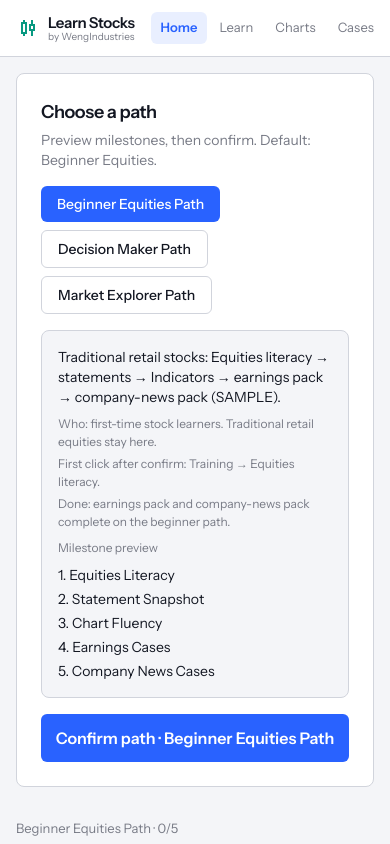
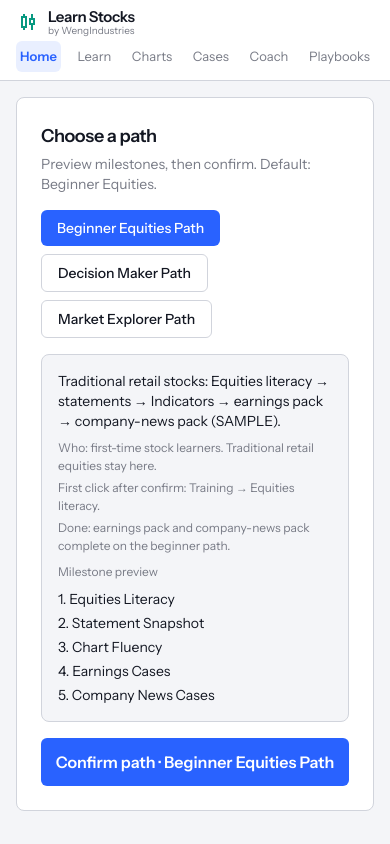
Before and after one commit to Siphon880gh/Stocks-Trainer, a React (Vite) app: page / in a window 390 px wide. Shown: the top 844 px of the page. Built offline with nearby package versions, Linux system fonts and the light colour scheme.

Commit message:
QA: header nav gets its own full-width row below sm (Coach and Playbooks were off-screen at 390px)

```diff
--- a/src/components/AppChrome.tsx
+++ b/src/components/AppChrome.tsx
@@ -15,7 +15,8 @@ export default function AppChrome({ children }: { children: ReactNode }) {
   return (
     <div className="min-h-screen flex flex-col bg-canvas text-ink">
       <header className="sticky top-0 z-50 border-b border-line bg-surface/95 backdrop-blur-sm">
-        <div className="max-w-7xl mx-auto px-4 h-14 flex items-center gap-4">
+        {/* Below sm the six links get their own full-width row; one row hid Coach and Playbooks behind a scrollbar-less scroll on a 390px phone. */}
+        <div className="max-w-7xl mx-auto px-4 py-2 sm:py-0 sm:h-14 flex flex-wrap sm:flex-nowrap items-center gap-x-4 gap-y-1">
           <Link to="/" className="flex items-center gap-2 shrink-0 text-ink hover:opacity-80">
             <span className="material-symbols-outlined text-up text-[22px]">candlestick_chart</span>
             <span className="flex flex-col leading-[1.15]">
@@ -23,7 +24,10 @@ export default function AppChrome({ children }: { children: ReactNode }) {
               <span className="text-[10px] font-normal text-muted tracking-normal">by WengIndustries</span>
             </span>
           </Link>
-          <nav className="flex items-center gap-0.5 overflow-x-auto no-scrollbar ml-auto">
+          <nav
+            data-testid="app-nav"
+            className="flex items-center justify-between sm:justify-start w-full sm:w-auto gap-0.5 overflow-x-auto no-scrollbar sm:ml-auto"
+          >
             {NAV.map((item) => (
               <NavLink
                 key={item.to}
@@ -31,7 +35,7 @@ export default function AppChrome({ children }: { children: ReactNode }) {
                 end={item.to === "/"}
                 className={({ isActive }) =>
                   cn(
-                    "px-2.5 py-1.5 text-[13px] rounded-md whitespace-nowrap transition-colors",
+                    "px-1 sm:px-2.5 py-1.5 text-[12px] min-[360px]:text-[13px] rounded-md whitespace-nowrap transition-colors",
                     isActive
                       ? "text-primary font-semibold bg-primary/10"
                       : "text-muted hover:text-ink hover:bg-canvas",
```
Also changed, not shown: 1 other file (tests, documents, lock files or other folders).
